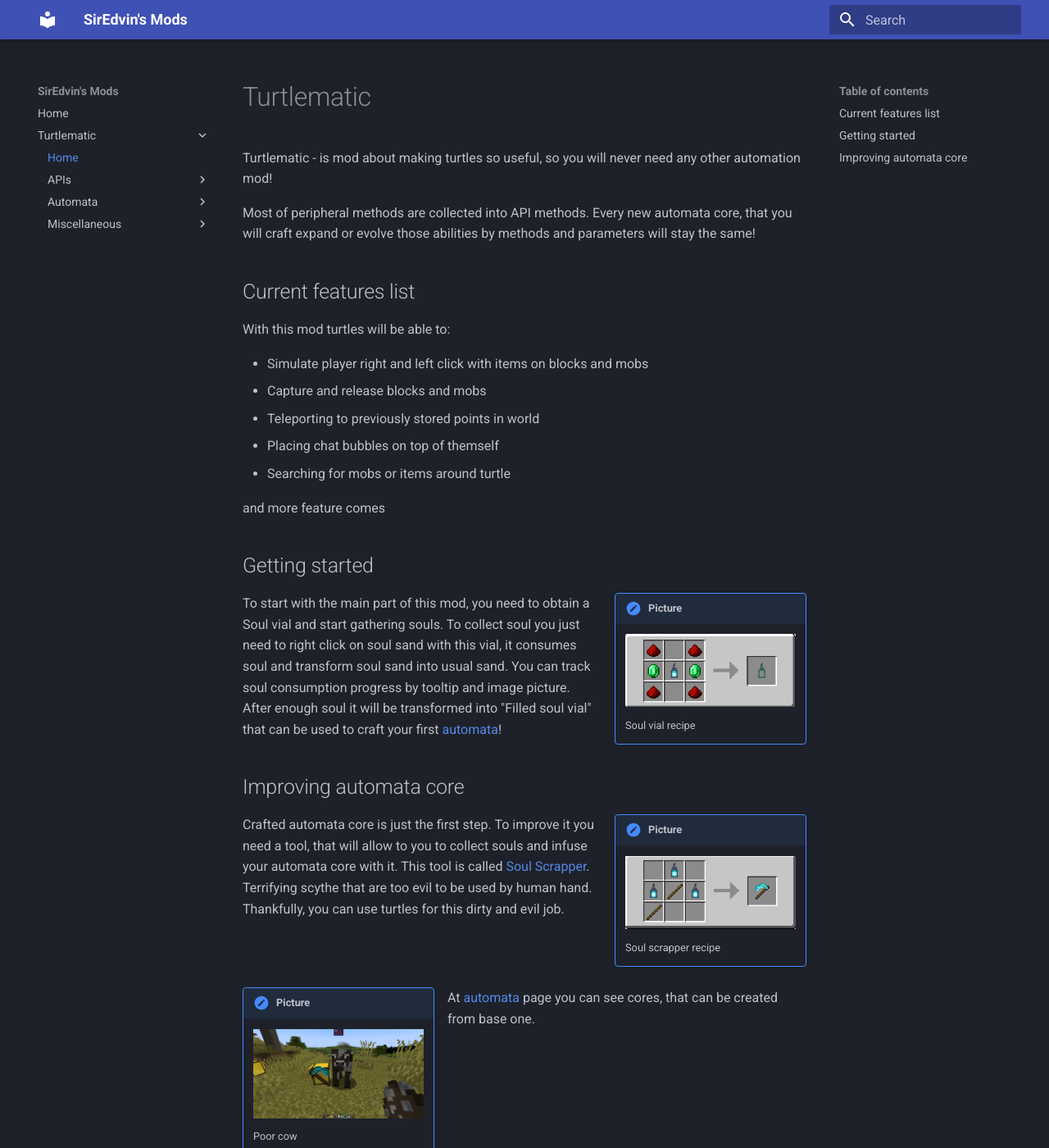
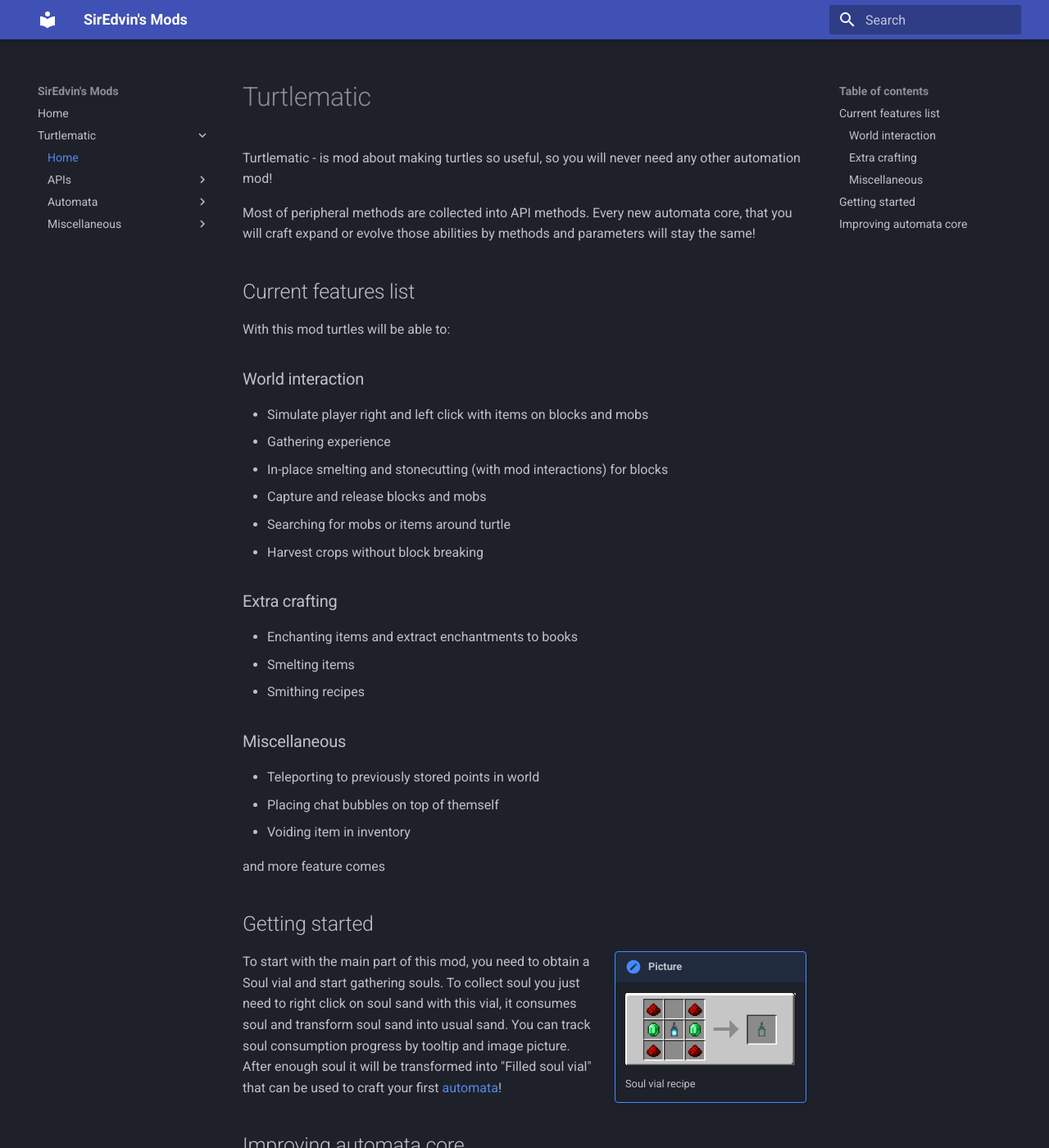
Before and after one commit to SirEdvin/ModDocumentation, an MkDocs documentation site: the page built from docs/turtlematic/index.md, in a window 1280 px wide and 1400 px high. Shown: the whole window at 82% size. Built offline with MkDocs 1.6.1 and Material for MkDocs 9.7.7, drawn with Linux system fonts in a browser that asks for light colours.

Commit message:
Expand feature list

```diff
--- a/docs/turtlematic/index.md
+++ b/docs/turtlematic/index.md
@@ -8,11 +8,26 @@ Most of peripheral methods are collected into API methods. Every new automata co
 
 With this mod turtles will be able to:
 
+### World interaction
+
 - Simulate player right and left click with items on blocks and mobs
+- Gathering experience
+- In-place smelting and stonecutting (with mod interactions) for blocks
 - Capture and release blocks and mobs
+- Searching for mobs or items around turtle
+- Harvest crops without block breaking
+
+### Extra crafting
+
+- Enchanting items and extract enchantments to books
+- Smelting items
+- Smithing recipes
+
+### Miscellaneous
+
 - Teleporting to previously stored points in world
 - Placing chat bubbles on top of themself
-- Searching for mobs or items around turtle
+- Voiding item in inventory
 
 and more feature comes
 
```
